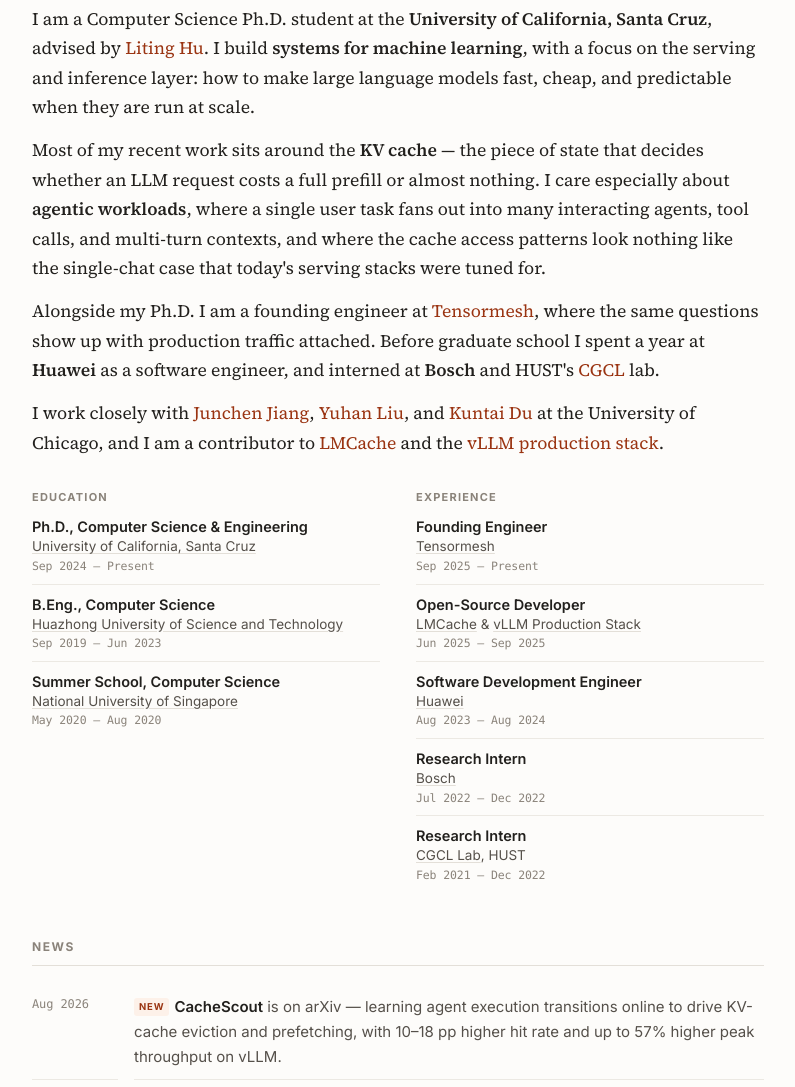
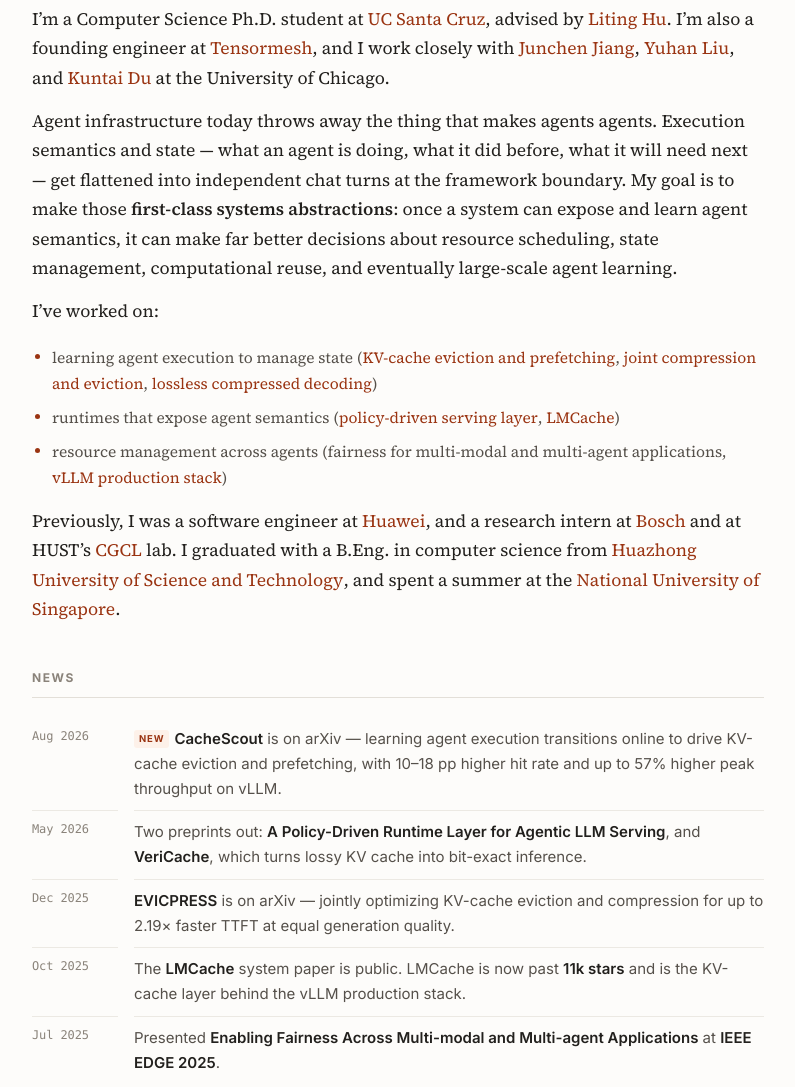
Before and after one commit to ruizhang0101/ruizhang0101.github.io, a plain HTML site: page index.html in a window 1280 px wide. Shown: the part 380-1467 px from the top of the page, without its empty margins (242-1037 px from the left). Drawn offline with Linux system fonts and the light colour scheme.

Commit message:
Condense intro into prose; fold research, education, and experience into About

```diff
--- a/index.html
+++ b/index.html
@@ -25,7 +25,6 @@
     <a class="nav-name" href="#top">Rui Zhang</a>
     <a href="#about">About</a>
     <a href="#news">News</a>
-    <a href="#research">Research</a>
     <a href="#projects">Open Source</a>
     <a href="#publications">Publications</a>
     <a href="#services">Services</a>
@@ -70,86 +69,43 @@
     <h2>About</h2>
     <div class="prose">
       <p>
-        I am a Computer Science Ph.D. student at the <strong>University of California, Santa
-        Cruz</strong>, advised by <a href="https://users.soe.ucsc.edu/~litinghu/">Liting Hu</a>.
-        I build <strong>systems for machine learning</strong>, with a focus on the serving and
-        inference layer: how to make large language models fast, cheap, and predictable when they
-        are run at scale.
+        I&rsquo;m a Computer Science Ph.D. student at
+        <a href="https://engineering.ucsc.edu">UC Santa Cruz</a>, advised by
+        <a href="https://users.soe.ucsc.edu/~litinghu/">Liting Hu</a>. I&rsquo;m also a founding
+        engineer at <a href="https://www.tensormesh.ai">Tensormesh</a>, and I work closely with
+        <a href="https://people.cs.uchicago.edu/~junchenj/">Junchen Jiang</a>,
+        <a href="https://yuhanliu11.github.io/">Yuhan Liu</a>, and
+        <a href="https://kuntaidu.github.io/">Kuntai Du</a> at the University of Chicago.
       </p>
       <p>
-        Most of my recent work sits around the <strong>KV cache</strong> — the piece of state that
-        decides whether an LLM request costs a full prefill or almost nothing. I care especially
-        about <strong>agentic workloads</strong>, where a single user task fans out into many
-        interacting agents, tool calls, and multi-turn contexts, and where the cache access
-        patterns look nothing like the single-chat case that today's serving stacks were tuned for.
+        Agent infrastructure today throws away the thing that makes agents agents. Execution
+        semantics and state &mdash; what an agent is doing, what it did before, what it will need
+        next &mdash; get flattened into independent chat turns at the framework boundary. My goal is
+        to make those <strong>first-class systems abstractions</strong>: once a system can expose and
+        learn agent semantics, it can make far better decisions about resource scheduling, state
+        management, computational reuse, and eventually large-scale agent learning.
       </p>
-      <p>
-        Alongside my Ph.D. I am a founding engineer at <a href="https://www.tensormesh.ai">Tensormesh</a>,
-        where the same questions show up with production traffic attached. Before graduate school I
-        spent a year at <strong>Huawei</strong> as a software engineer, and interned at
-        <strong>Bosch</strong> and HUST's <a href="http://grid.hust.edu.cn/">CGCL</a> lab.
+      <p>I&rsquo;ve worked on:</p>
+      <ul class="interests">
+        <li>learning agent execution to manage state
+          (<a href="https://arxiv.org/abs/2608.14624">KV-cache eviction and prefetching</a>,
+          <a href="https://arxiv.org/abs/2512.14946">joint compression and eviction</a>,
+          <a href="https://arxiv.org/abs/2605.17613">lossless compressed decoding</a>)</li>
+        <li>runtimes that expose agent semantics
+          (<a href="https://arxiv.org/abs/2605.27744">policy-driven serving layer</a>,
+          <a href="https://github.com/LMCache/LMCache">LMCache</a>)</li>
+        <li>resource management across agents (fairness for multi-modal and multi-agent
+          applications, <a href="https://github.com/vllm-project/production-stack">vLLM production
+          stack</a>)</li>
+      </ul>
+      <p style="margin-top:16px">
+        Previously, I was a software engineer at <a href="https://www.huawei.com/en/">Huawei</a>,
+        and a research intern at <a href="https://www.bosch.com/">Bosch</a> and at HUST&rsquo;s
+        <a href="http://grid.hust.edu.cn/">CGCL</a> lab. I graduated with a B.Eng. in computer
+        science from <a href="https://hust.edu.cn/">Huazhong University of Science and
+        Technology</a>, and spent a summer at the
+        <a href="https://www.nus.edu.sg/">National University of Singapore</a>.
       </p>
-      <p>
-        I work closely with <a href="https://people.cs.uchicago.edu/~junchenj/">Junchen Jiang</a>,
-        <a href="https://yuhanliu11.github.io/">Yuhan Liu</a>, and
-        <a href="https://kuntaidu.github.io/">Kuntai Du</a> at the University of Chicago, and I am
-        a contributor to <a href="https://github.com/LMCache/LMCache">LMCache</a> and the
-        <a href="https://github.com/vllm-project/production-stack">vLLM production stack</a>.
-      </p>
-    </div>
-
-    <div class="vitae">
-      <div>
-        <h3>Education</h3>
-        <ol>
-          <li>
-            <span class="v-role">Ph.D., Computer Science &amp; Engineering</span>
-            <span class="v-org"><a href="https://engineering.ucsc.edu">University of California, Santa Cruz</a></span>
-            <span class="v-date">Sep 2024 &ndash; Present</span>
-          </li>
-          <li>
-            <span class="v-role">B.Eng., Computer Science</span>
-            <span class="v-org"><a href="https://hust.edu.cn/">Huazhong University of Science and Technology</a></span>
-            <span class="v-date">Sep 2019 &ndash; Jun 2023</span>
-          </li>
-          <li>
-            <span class="v-role">Summer School, Computer Science</span>
-            <span class="v-org"><a href="https://www.nus.edu.sg/">National University of Singapore</a></span>
-            <span class="v-date">May 2020 &ndash; Aug 2020</span>
-          </li>
-        </ol>
-      </div>
-
-      <div>
-        <h3>Experience</h3>
-        <ol>
-          <li>
-            <span class="v-role">Founding Engineer</span>
-            <span class="v-org"><a href="https://www.tensormesh.ai">Tensormesh</a></span>
-            <span class="v-date">Sep 2025 &ndash; Present</span>
-          </li>
-          <li>
-            <span class="v-role">Open-Source Developer</span>
-            <span class="v-org"><a href="https://github.com/LMCache/LMCache">LMCache</a> &amp; <a href="https://github.com/vllm-project/production-stack">vLLM Production Stack</a></span>
-            <span class="v-date">Jun 2025 &ndash; Sep 2025</span>
-          </li>
-          <li>
-            <span class="v-role">Software Development Engineer</span>
-            <span class="v-org"><a href="https://www.huawei.com/en/">Huawei</a></span>
-            <span class="v-date">Aug 2023 &ndash; Aug 2024</span>
-          </li>
-          <li>
-            <span class="v-role">Research Intern</span>
-            <span class="v-org"><a href="https://www.bosch.com/">Bosch</a></span>
-            <span class="v-date">Jul 2022 &ndash; Dec 2022</span>
-          </li>
-          <li>
-            <span class="v-role">Research Intern</span>
-            <span class="v-org"><a href="http://grid.hust.edu.cn/">CGCL Lab</a>, HUST</span>
-            <span class="v-date">Feb 2021 &ndash; Dec 2022</span>
-          </li>
-        </ol>
-      </div>
     </div>
   </section>
 
@@ -183,42 +139,6 @@
   </section>
 
   <!-- ======================================================== RESEARCH -->
-  <section id="research">
-    <h2>Research</h2>
-    <div class="prose">
-      <p class="thesis">
-        Next-generation agent infrastructure should treat <strong>agent execution semantics and
-        state as first-class systems abstractions</strong>. By exposing and learning these
-        semantics, systems can make better decisions about resource scheduling, state management,
-        computational reuse, and eventually large-scale agent learning.
-      </p>
-      <p>
-        That is my dissertation direction. Serving stacks today treat every request as an
-        independent chat turn, and agentic systems break the assumption: work arrives as structured,
-        repeating execution graphs, contexts are shared and re-entered across turns, and the useful
-        unit of reuse is a <em>span of agent state</em>, not a token prefix. The semantics that would
-        let a system act on any of this are thrown away at the framework boundary. I am building the
-        layer that keeps them.
-      </p>
-      <p>
-        Three threads of recent work make up that direction:
-      </p>
-      <ul class="interests">
-        <li><strong>Multi-agent resource management.</strong> Sharing an inference cluster across
-          multi-modal and multi-agent applications without starving any of them &mdash; fairness and
-          isolation once a single user task expands into many concurrent agents.</li>
-        <li><strong>Agentic LLM serving runtimes.</strong> A policy-driven runtime layer between
-          framework and engine that can observe, score, predict, and act on agent execution,
-          enabling caching, batch shaping, speculation, and safety policies that know what the
-          application is actually doing.</li>
-        <li><strong>Learning agent execution for KV-cache management.</strong> Inferring agent
-          transition structure online &mdash; no workflow graph, no offline training &mdash; and using
-          it to drive eviction, prefetching, compression, and tiering instead of recency
-          heuristics.</li>
-      </ul>
-    </div>
-  </section>
-
   <!-- ==================================================== OPEN SOURCE -->
   <section id="projects">
     <h2>Open Source</h2>
--- a/style.css
+++ b/style.css
@@ -227,13 +227,6 @@ p:last-child { margin-bottom: 0; }
 }
 .prose a { font-weight: 500; }
 
-.thesis {
-  border-left: 2px solid var(--accent);
-  padding: 2px 0 2px 20px;
-  margin-bottom: 20px;
-  color: var(--ink);
-}
-
 .interests {
   list-style: none;
   padding: 0;
@@ -258,58 +251,6 @@ p:last-child { margin-bottom: 0; }
   background: var(--accent);
 }
 .interests strong { color: var(--ink); font-weight: 600; }
-
-/* --------------------------------------------------------------- vitae -- */
-
-.vitae {
-  display: grid;
-  grid-template-columns: 1fr 1fr;
-  gap: 14px 36px;
-  margin-top: 30px;
-  font-family: var(--sans);
-}
-
-.vitae h3 {
-  font-size: 11px;
-  font-weight: 650;
-  letter-spacing: .11em;
-  text-transform: uppercase;
-  color: var(--ink-faint);
-  margin: 0 0 10px;
-}
-
-.vitae ol { list-style: none; margin: 0; padding: 0; }
-
-.vitae li {
-  padding: 9px 0;
-  border-top: 1px solid var(--rule-soft);
-  line-height: 1.45;
-}
-.vitae li:first-child { border-top: none; padding-top: 0; }
-
-.v-role {
-  display: block;
-  font-size: 14.5px;
-  font-weight: 600;
-  color: var(--ink);
-}
-
-.v-org {
-  display: block;
-  font-size: 13.5px;
-  color: var(--ink-soft);
-}
-.v-org a { color: var(--ink-soft); text-decoration: underline; text-decoration-color: var(--rule); text-underline-offset: 2px; }
-.v-org a:hover { color: var(--accent); text-decoration-color: var(--accent); }
-
-.v-date {
-  display: block;
-  font-family: var(--mono);
-  font-size: 11.5px;
-  color: var(--ink-faint);
-  letter-spacing: -.01em;
-  margin-top: 1px;
-}
 
 /* ---------------------------------------------------------------- news -- */
 
@@ -507,7 +448,6 @@ footer {
   .hero h1 { font-size: 28px; }
   .prose { font-size: 16.5px; }
   .news dl { grid-template-columns: 74px 1fr; gap: 0 10px; }
-  .vitae { grid-template-columns: 1fr; gap: 26px; }
   .pub { grid-template-columns: 1fr; gap: 0; }
   .pub::before { display: none; }
   main { padding-bottom: 64px; }
```
Also changed, not shown: README.md.
